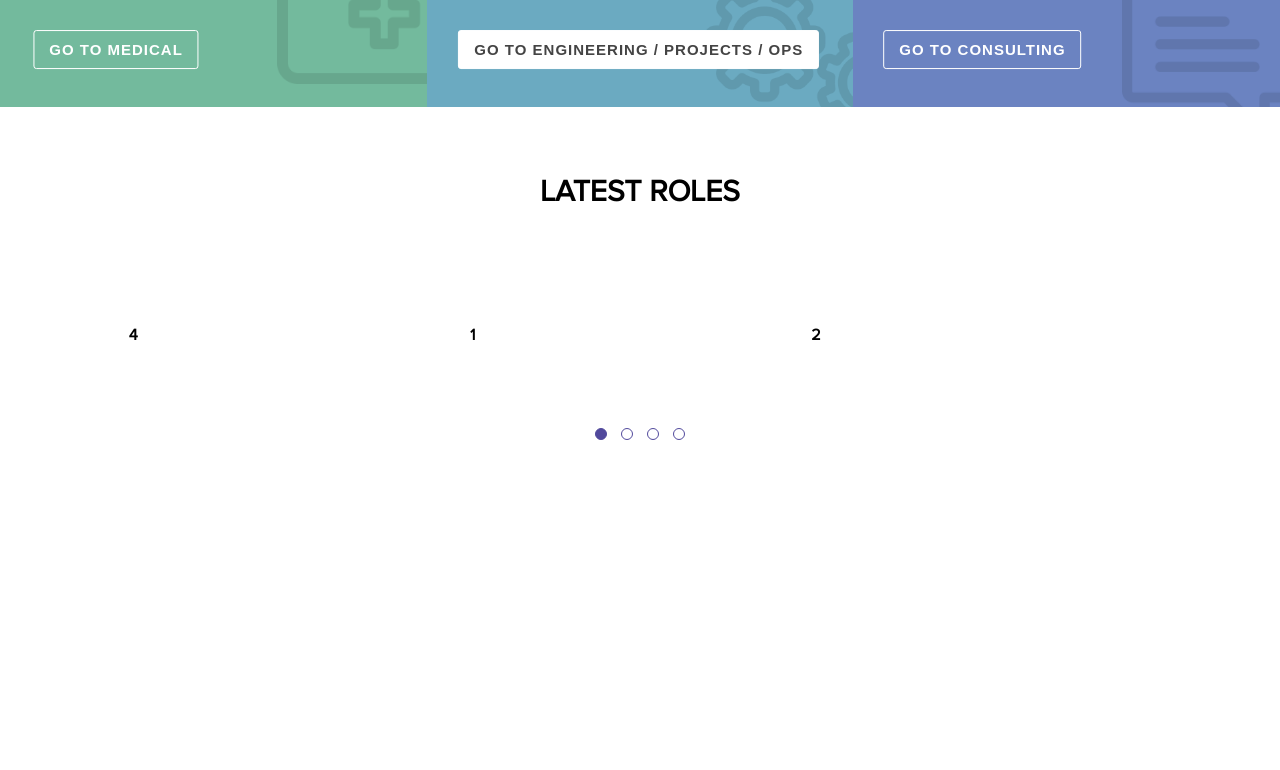
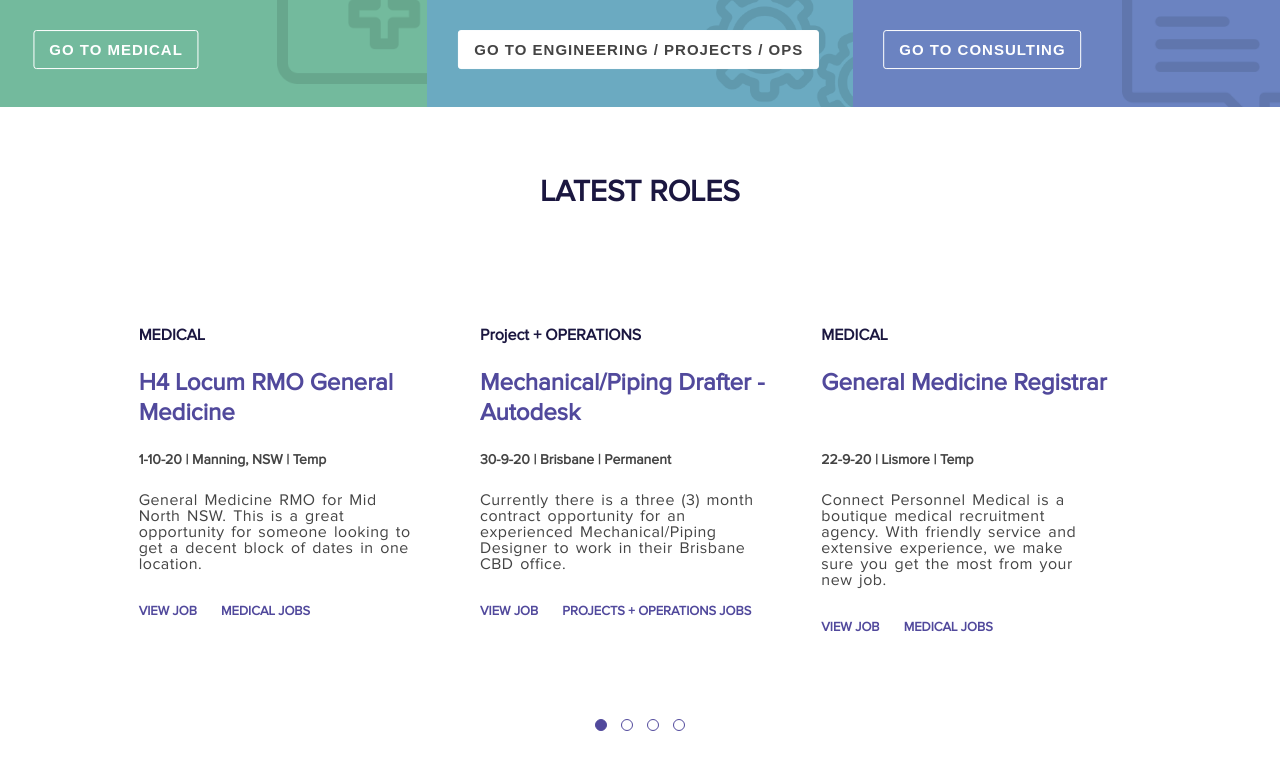
Before and after one commit to porosh2002/Glitch, a plain HTML site: page index.html in a window 1280 px wide. Shown: the part 1113-1883 px from the top of the page. Before the commit the page ends 1608 px from the top, so only its background shows below. Drawn offline with nearby package versions, Linux system fonts and the light colour scheme.

Commit message:
slider complete

```diff
--- a/Styles/main.css
+++ b/Styles/main.css
@@ -262,12 +262,16 @@ body {
     font-weight: 600;
     font-size:30px;
     text-align: center;
+    color: #1b1740;
+  }
+  .slider-content-title{
+    color: #1b1740;
   }
 .slide-wrap{
   padding: 50px 10%;
 }
 .item{
-  margin-bottom:70px;
+  margin:0px 10px 70px 10px;
 }
 .owl-dot{
   outline: none !important;
@@ -278,6 +282,30 @@ body {
 .owl-theme .owl-dots .owl-dot span {
   background:transparent !important;
   border: 1px solid #51499c !important;
-
+}
+.slider0c0des{
+  color: #51499c;
+  margin:25px 0px 15px 0px;
+}
+.sldr-c-des{
+  font-size:14px;
+  color: #444;
+  font-weight: 600;
+  margin:25px 0px;
+}
+.slider-describe{
+  color: #444;
+  font-size:16px;
+  margin: 15px 0px 30px 0px;
+  padding-right:45px;
+  word-spacing:2px;
+  letter-spacing: .5px;
+}
+.latestpole_btn a {
+  font-size:13px;
+  color: #51499c;
+  margin-right:20px;
+  font-weight: bold;
+  text-decoration: none;
 }
   }
--- a/index.html
+++ b/index.html
@@ -133,10 +133,46 @@
 
 <div class="slide-wrap">
   <div class="owl-carousel owl-theme">
-    <div class="item"><h4>1</h4></div>
-    <div class="item"><h4>2</h4></div>
-    <div class="item"><h4>3</h4></div>
-    <div class="item"><h4>4</h4></div>
+    <div class="item">
+      <h4 class="slider-content-title">Project + OPERATIONS</h4>
+      <h2 style="line-height:30px;" class="slider0c0des">Mechanical/Piping Drafter - Autodesk</h2>
+      <p class="sldr-c-des">30-9-20  |  Brisbane  |  Permanent</p>
+      <p class="slider-describe">Currently there is a three (3) month contract opportunity for an experienced Mechanical/Piping Designer to work in their Brisbane CBD office. </p>
+      <div class="latestpole_btn">
+        <a href="#">VIEW JOB</a>
+          <a href="#">PROJECTS + OPERATIONS JOBS</a>
+      </div>
+    </div>
+    <div class="item">
+      <h4 class="slider-content-title">MEDICAL</h4>
+      <h2 style="line-height:30px;" class="slider0c0des">General Medicine Registrar<br><br></h2>
+      <p class="sldr-c-des">22-9-20  |  Lismore  |  Temp</p>
+      <p class="slider-describe">Connect Personnel Medical is a boutique medical recruitment agency. With friendly service and extensive experience, we make sure you get the most from your new job. </p>
+      <div class="latestpole_btn">
+        <a href="#">VIEW JOB</a>
+          <a href="#">MEDICAL JOBS</a>
+      </div>
+    </div>
+    <div class="item">
+      <h4 class="slider-content-title">MEDICAL</h4>
+      <h2 style="line-height:30px;" class="slider0c0des">H4 Locum RMO General <br> Medicine</h2>
+      <p class="sldr-c-des">1-10-20  |  Manning, NSW |  Temp</p>
+      <p class="slider-describe">General Medicine RMO for Mid North NSW. This is a great opportunity for someone looking to get a decent block of dates in one location.</p>
+      <div class="latestpole_btn">
+        <a href="#">VIEW JOB</a>
+          <a href="#">MEDICAL JOBS</a>
+      </div>
+    </div>
+    <div class="item">
+      <h4 class="slider-content-title">MEDICAL</h4>
+      <h2 style="line-height:30px;" class="slider0c0des">H4 Locum RMO General <br> Medicine</h2>
+      <p class="sldr-c-des">1-10-20  |  Manning, NSW |  Temp</p>
+      <p class="slider-describe">General Medicine RMO for Mid North NSW. This is a great opportunity for someone looking to get a decent block of dates in one location.</p>
+      <div class="latestpole_btn">
+        <a href="#">VIEW JOB</a>
+          <a href="#">MEDICAL JOBS</a>
+      </div>
+    </div>
 </div>
 </div>
 
```
